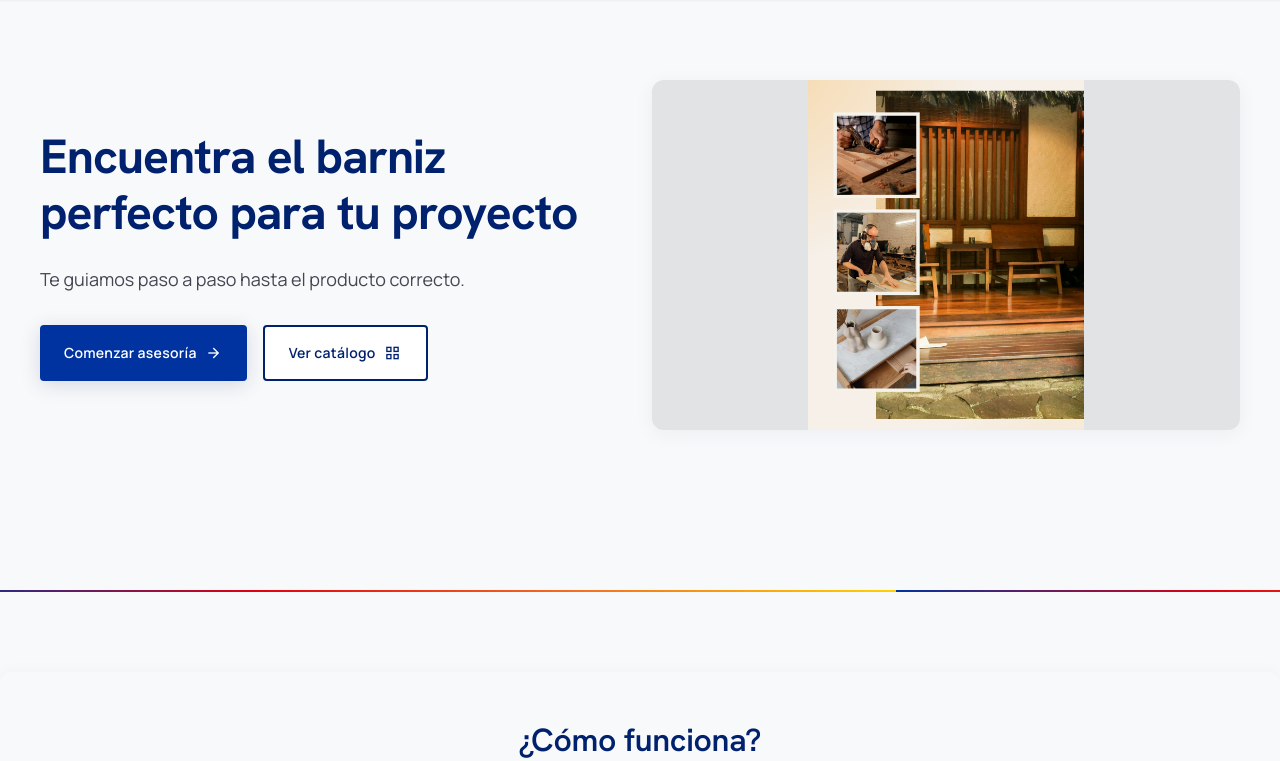
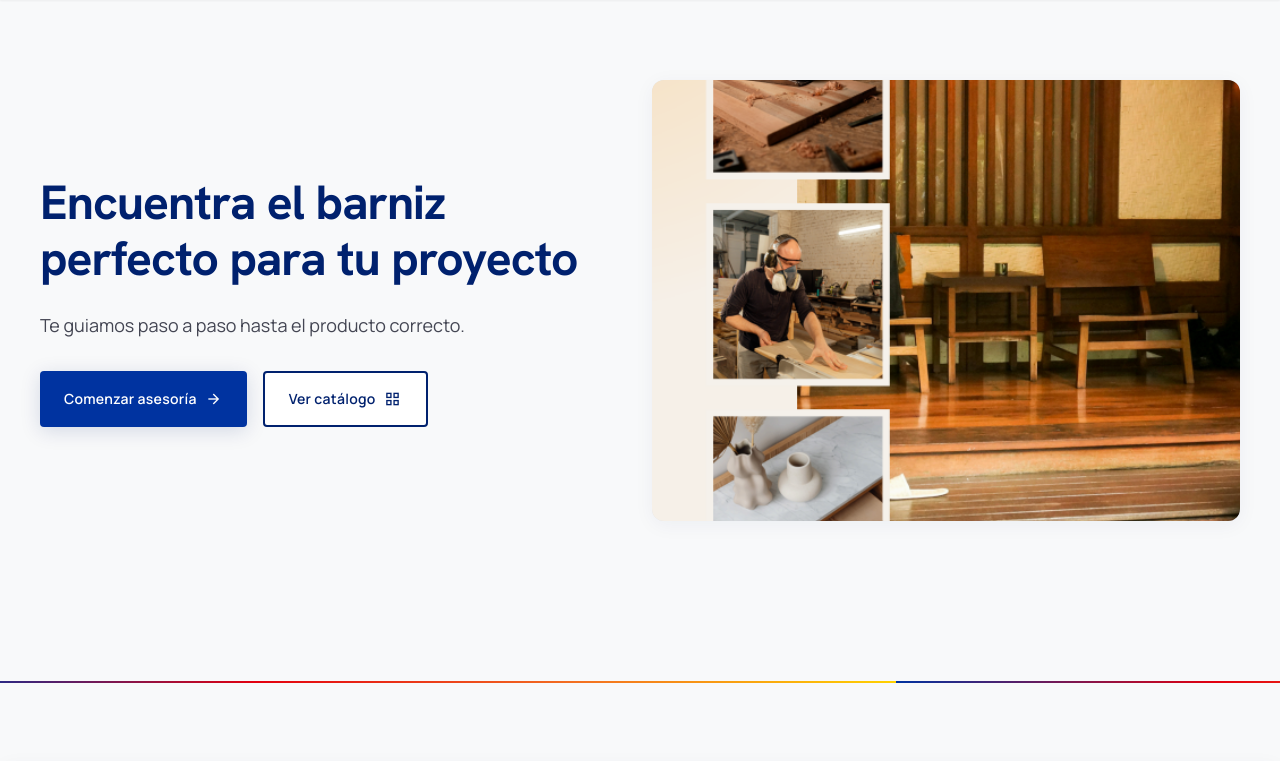
Before and after one commit to ELINTER20/sayerbarn, a Flask app: page / in a window 1280 px wide. Shown: the part 164-925 px from the top of the page. Run offline with Flask 3, Linux system fonts and the light colour scheme; data that the repository does not hold is empty; some libraries are stand-ins or nearby versions.

Commit message:
maria avances10jun

```diff
--- a/app/templates/index.html
+++ b/app/templates/index.html
@@ -23,8 +23,8 @@
                 </a>
             </div>
         </div>
-        <div class="w-1/2 relative rounded-xl overflow-hidden shadow-[0px_4px_20px_rgba(0,31,107,0.05)] bg-surface-variant" style="height: 350px;">
-            <img alt="Proyecto de madera" class="absolute inset-0 w-full h-full object-contain"
+        <div class="w-1/2 relative rounded-xl overflow-hidden shadow-[0px_4px_20px_rgba(0,31,107,0.05)] aspect-[4/3] bg-surface-variant">
+            <img alt="Proyecto de madera" class="absolute inset-0 w-full h-full object-cover"
                 src="{{ url_for('static', filename='img/icono.png') }}" />
     </div>
 </section>
```
